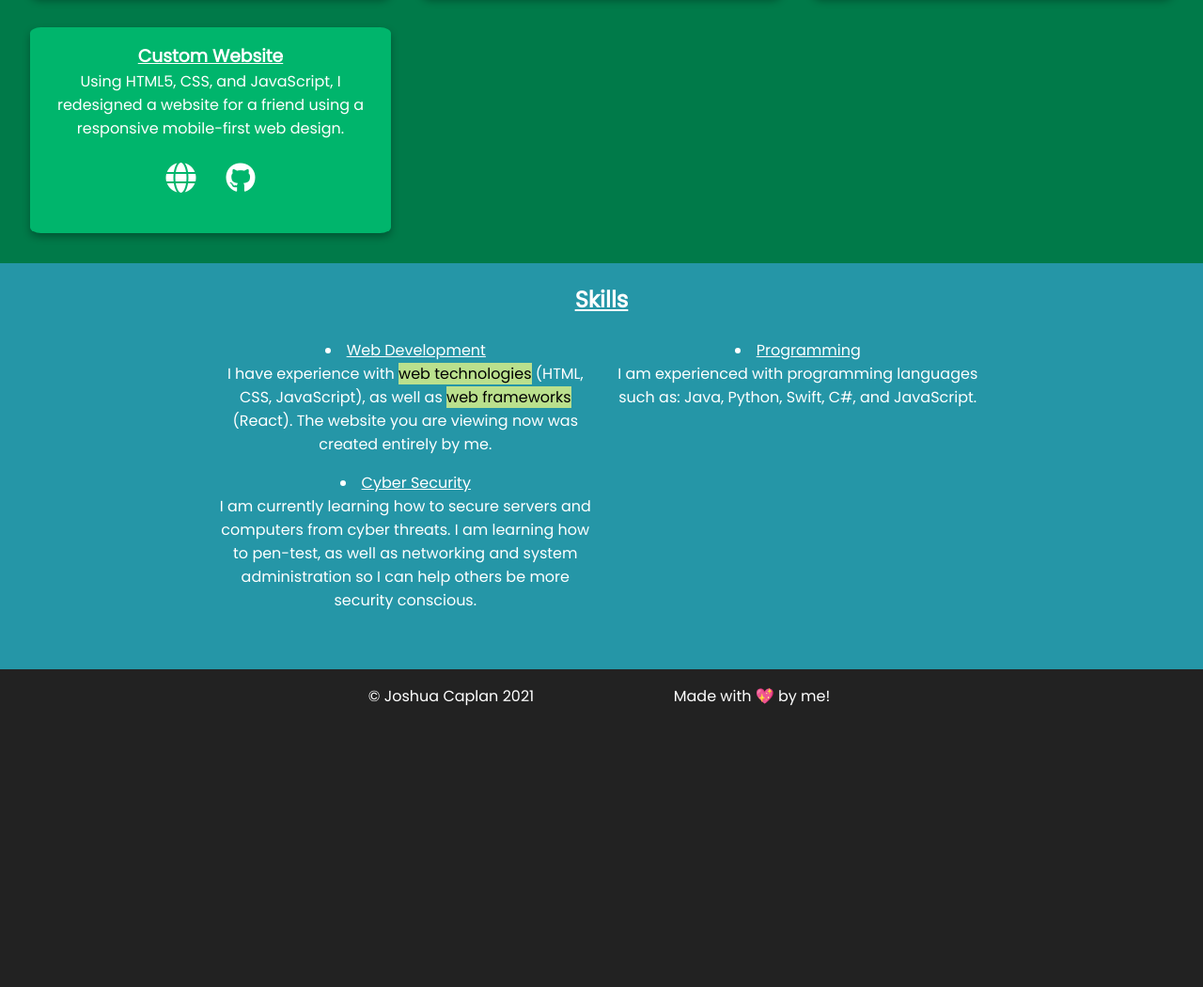
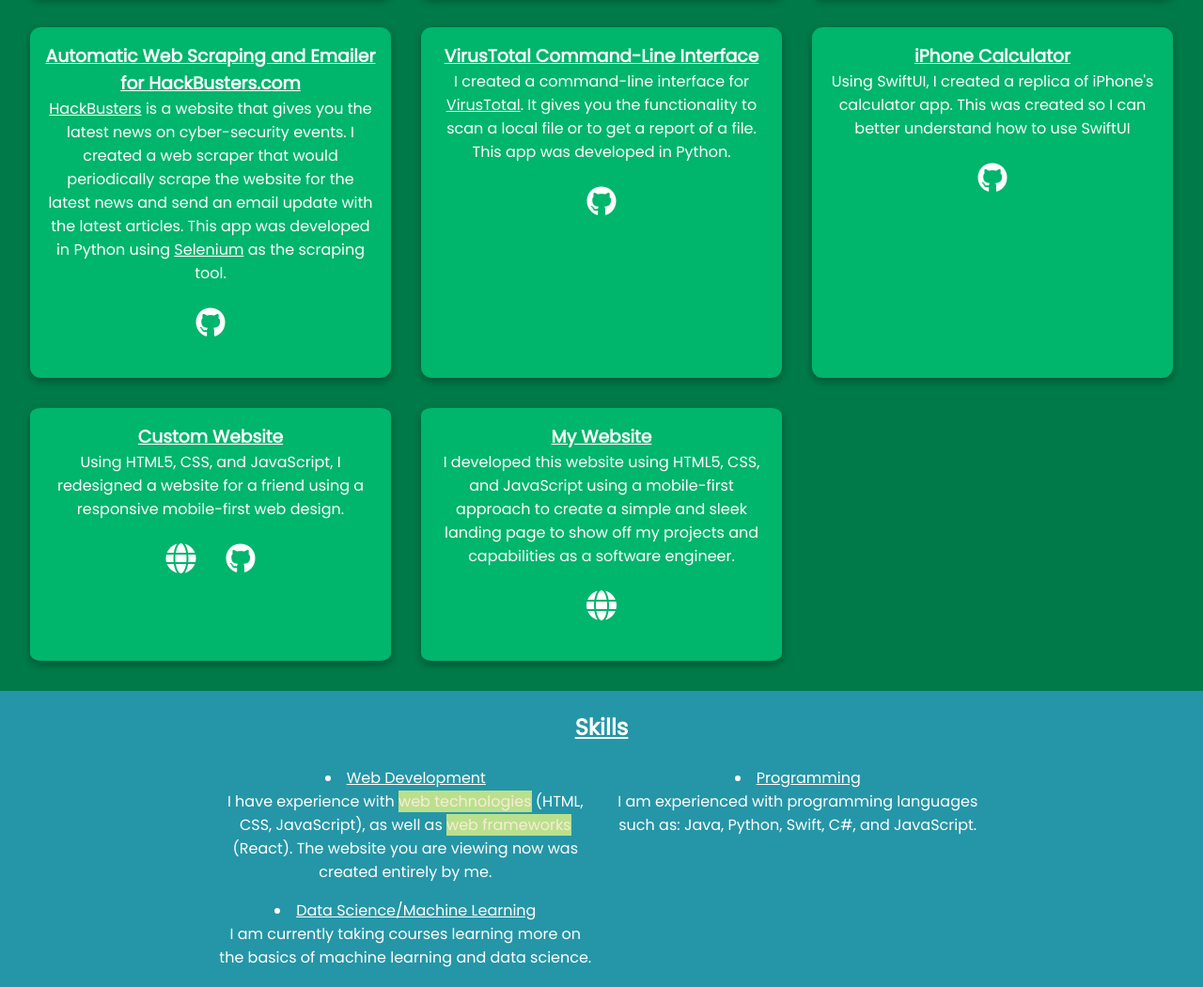
Before and after one commit to joshuacaplan/laughinglove.github.io, a website: page index.html in a window 1280 px wide. Shown: the part 1013-2063 px from the top of the page at 94% size. Before the commit the page ends 1782 px from the top, so only its background shows below. Drawn offline with Linux system fonts and the light colour scheme.

Commit message:
Updated age and year, added new projects

```diff
--- a/index.html
+++ b/index.html
@@ -21,18 +21,22 @@
 <!--If you are checking, yes, this entire website was made by me. No bootstrap-->
 <div class="mainwrapper">
     <header class="header">
+        <div id="particles-js"></div>
         <div id="htextphoto">
             <div class="headertext">
                 <div class="title"><h1>Joshua Caplan</h1></div>
                 <div id="basicheaderinfo">
                     <p>📌 New York, USA</p>
-                    <p>📅 18 years old</p>
+                    <p>📅 19 years old</p>
                     <p>🖥️ Aspiring software engineer</p>
                 </div>
                 <ul id="header-contact">
 <!--                    <li>-->
 <!--                        <a href="mailto:jokelovehate@gmail.com"><i class="fas fa-envelope"></i></a>-->
 <!--                    </li>-->
+                    <li>
+                        <a href="https://www.linkedin.com/in/josh-caplan-80/"><i class="fa-brands fa-linkedin-in"></i></a>
+                    </li>
                     <li>
                         <a href="https://github.com/laughinglove"><i class="fab fa-github"></i></a>
                     </li>
@@ -60,8 +64,9 @@
             <h2 id="aboutmetitle">About me</h2>
             <div id="aboutmetext">
                 <div>
-                    <p>I'm a freshman at Cornell University studying Computer Science. I am a developer and I like to create projects for the benefit of others.
-                        My favorite technology at the moment is <mark>Python3</mark>. My interests right now are in <mark>data science/machine learning</mark>, <mark>cyber security</mark>, and <mark>AI</mark>.</p>
+                    <p>I'm a sophomore at Cornell University studying Computer Science. I am a developer, and I like to create projects for the benefit of others.
+                        My favorite technology at the moment is <mark>Python</mark>.
+                        My interests right now are in <mark>data science/machine learning</mark>, <mark>software engineering</mark>, and <mark>AI</mark>.</p>
                 </div>
                 <br>
                 <div>
@@ -79,7 +84,7 @@
                     <h3 class="card-title">FACEIT API Python Wrapper</h3>
                     <div class="card-description">
                         <p>
-                            Using python3 I made an API wrapper for <a href="https://www.faceit.com/en" class="link-highlight">FACEIT</a> so that it was easier to use it in Python
+                            Using Python I made an API wrapper for <a href="https://www.faceit.com/en" class="link-highlight">FACEIT</a> so that it was easier to use it in Python
                             for other projects. In my case, I made the wrapper in order to make a Faceit Discord bot.
                         </p>
                     </div>
@@ -91,7 +96,7 @@
                     <h3 class="card-title">FACEIT Discord Bot</h3>
                     <div class="card-description">
                         <p>
-                            Using python3 and the <a href="https://www.faceit.com/en" class="link-highlight">FACEIT</a> API wrapper I made, I created this discord bot to easily access statistics and information
+                            Using Python and the <a href="https://www.faceit.com/en" class="link-highlight">FACEIT</a> API wrapper I made, I created this discord bot to easily access statistics and information
                             about other FACEIT members and FACEIT games. This was beneficial for CS:GO pick up games, so I can easily look up
                             useful information about my opponents.
                         </p>
@@ -104,7 +109,7 @@
                     <h3 class="card-title">anon-bot</h3>
                     <div class="card-description">
                         <p>
-                            Using python3 and in collaboration with three other people, we created an anonymous Discord
+                            Using Python and in collaboration with three other people, we created an anonymous Discord
                             messaging bot. You would be able to send anonymous messages to people in a guild.
                         </p>
                     </div>
@@ -112,6 +117,48 @@
                         <li><a href="https://github.com/LaughingLove/anon-bot"><i class="fab fa-github"></i></a></li>
                     </ul>
                 </div>
+                <!-- Misc -->
+                <div class="card">
+                    <h3 class="card-title">Automatic Web Scraping and Emailer for HackBusters.com</h3>
+                    <div class="card-description">
+                        <p>
+                            <a href="https://hackbusters.com">HackBusters</a> is a website that gives you the latest
+                            news on cyber-security events. I created a web scraper that would periodically scrape the
+                            website for the latest news and send an email update with the latest articles. This app
+                            was developed in Python using <a href="https://www.selenium.dev/">Selenium</a> as the
+                            scraping tool.
+                        </p>
+                    </div>
+                    <ul class="card-links">
+                        <li><a href="https://github.com/LaughingLove/Hackbuster-Scraper"><i class="fab fa-github"></i></a></li>
+                    </ul>
+                </div>
+                <div class="card">
+                    <h3 class="card-title">VirusTotal Command-Line Interface</h3>
+                    <div class="card-description">
+                        <p>
+                            I created a command-line interface for <a href="https://virustotal.com">VirusTotal</a>. It gives you
+                            the functionality to scan a local file or to get a report of a file. This app was developed
+                            in Python.
+                        </p>
+                    </div>
+                    <ul class="card-links">
+                        <li><a href="https://github.com/LaughingLove/virustotal-scanner"><i class="fab fa-github"></i></a></li>
+                    </ul>
+                </div>
+                <div class="card">
+                    <h3 class="card-title">iPhone Calculator</h3>
+                    <div class="card-description">
+                        <p>
+                            Using SwiftUI, I created a replica of iPhone's calculator app. This was created so I can
+                            better understand how to use SwiftUI
+                        </p>
+                    </div>
+                    <ul class="card-links">
+                        <li><a href="https://github.com/LaughingLove/MyBasicCalculator"><i class="fab fa-github"></i></a></li>
+                    </ul>
+                </div>
+                <!-- Websites -->
                 <div class="card">
                     <h3 class="card-title">Custom Website</h3>
                     <div class="card-description">
@@ -121,8 +168,20 @@
                         </p>
                     </div>
                     <ul class="card-links">
-                        <li><a href="http://www.elliepotato.de/index.html"><i class="fas fa-globe"></i></a></li>
+                        <li><a href="https://joshcaplan.me/ellies-website/"><i class="fas fa-globe"></i></a></li>
                         <li><a href="https://github.com/LaughingLove/ellies-website"><i class="fab fa-github"></i></a></li>
+                    </ul>
+                </div>
+                <div class="card">
+                    <h3 class="card-title">My Website</h3>
+                    <div class="card-description">
+                        <p>
+                            I developed this website using HTML5, CSS, and JavaScript using a mobile-first approach
+                            to create a simple and sleek landing page to show off my projects and capabilities as a software engineer.
+                        </p>
+                    </div>
+                    <ul class="card-links">
+                        <li><a href="#"><i class="fas fa-globe"></i></a></li>
                     </ul>
                 </div>
             </div>
@@ -140,9 +199,8 @@
                         <p>I am experienced with programming languages such as: Java, Python, Swift, C#, and JavaScript.</p>
                     </div>
                     <div>
-                        <li>Cyber Security</li>
-                        <p>I am currently learning how to secure servers and computers from cyber threats. I am learning how to pen-test, as well as networking and system administration
-                            so I can help others be more security conscious.</p>
+                        <li>Data Science/Machine Learning</li>
+                        <p>I am currently taking courses learning more on the basics of machine learning and data science.</p>
                     </div>
 
                 </ul>
@@ -150,7 +208,7 @@
         </div>
         <div class="footer">
             <ul>
-                <li>&copy Joshua Caplan 2021</li>
+                <li>&copy Joshua Caplan 2022</li>
                 <li>Made with 💖 by me!</li>
             </ul>
         </div>
--- a/styles/scss/index.scss
+++ b/styles/scss/index.scss
@@ -7,6 +7,7 @@
 	padding: 0;
   	margin: 0;
 	font-family: 'Poppins', sans-serif;
+	scroll-behavior: smooth;
 }
 body {
 	background-color: $base-color;
@@ -172,15 +173,7 @@
 }
 mark {
 	background-color: rgba(250, 255, 130, 0.7);
-	a {
-		text-decoration: none;
-		color: white;
-		a:hover {
-			color:white;
-			text-decoration: underline;
-		}
-	}
-
+	color: antiquewhite;
 }
 
 // MEDIA QUERIES
```
Also changed, not shown: js/menu.js (deleted, +0 -19 lines), styles/css/index.css, 1 other file.
